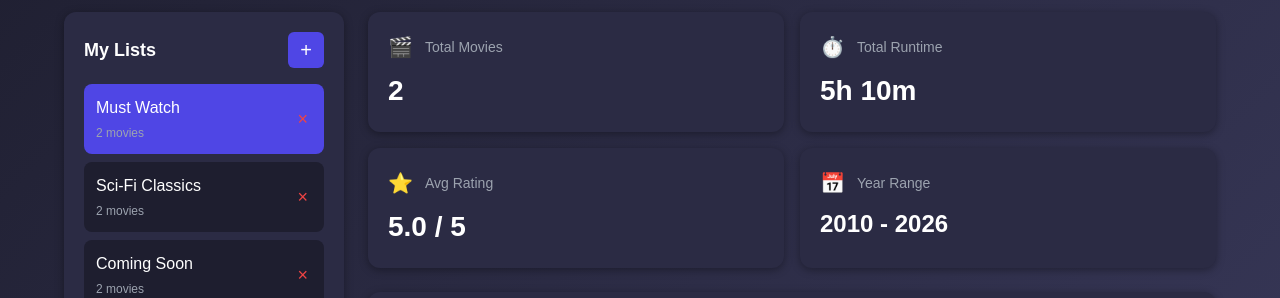
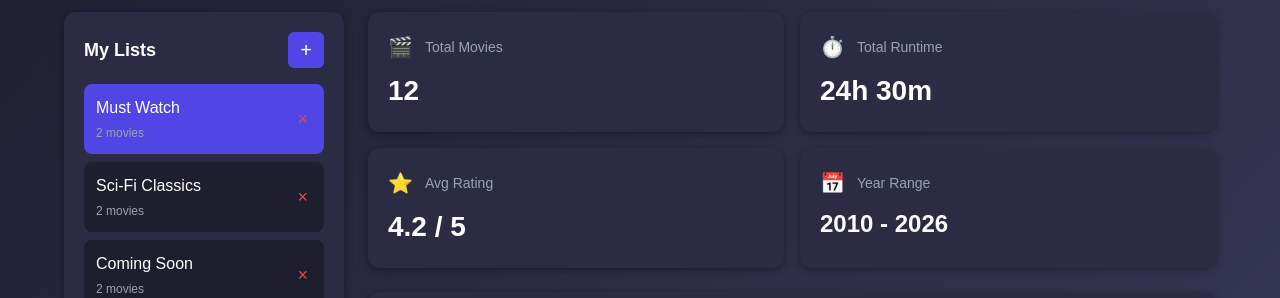
Before and after one commit to ling027/csc47300-team-spider, a React (Vite) app in the folder Movie_Rating_app/: page /watchlist in a window 1280 px wide. Shown: the part 180-478 px from the top of the page. Built offline with nearby package versions, Linux system fonts and the light colour scheme.

Commit message:
simulate watchlist for assignment requirements

```diff
--- a/Movie_Rating_app/src/view/WatchListPage/watchlist.jsx
+++ b/Movie_Rating_app/src/view/WatchListPage/watchlist.jsx
@@ -74,24 +74,11 @@ const initialListsData = [
 ];
 
 function getListStats(list) {
-  if (!list || list.movies.length === 0) {
-    return {
-      totalMovies: 0,
-      totalRuntime: '0h 0m',
-      avgRating: '0.0',
-      yearRange: '-'
-    };
-  }
-  const totalRuntime = list.movies.reduce((sum, movie) => sum + movie.runtime, 0);
-  const avgRating = list.movies.reduce((sum, movie) => sum + movie.rating, 0) / list.movies.length;
-  const hours = Math.floor(totalRuntime / 60);
-  const minutes = totalRuntime % 60;
-  const years = list.movies.map(m => m.year);
   return {
-    totalMovies: list.movies.length,
-    totalRuntime: `${hours}h ${minutes}m`,
-    avgRating: avgRating.toFixed(1),
-    yearRange: `${Math.min(...years)} - ${Math.max(...years)}`
+    totalMovies: 12,
+    totalRuntime: '24h 30m',
+    avgRating: '4.2',
+    yearRange: '2010 - 2026'
   };
 }
 const renderStars = (rating) => {
```
